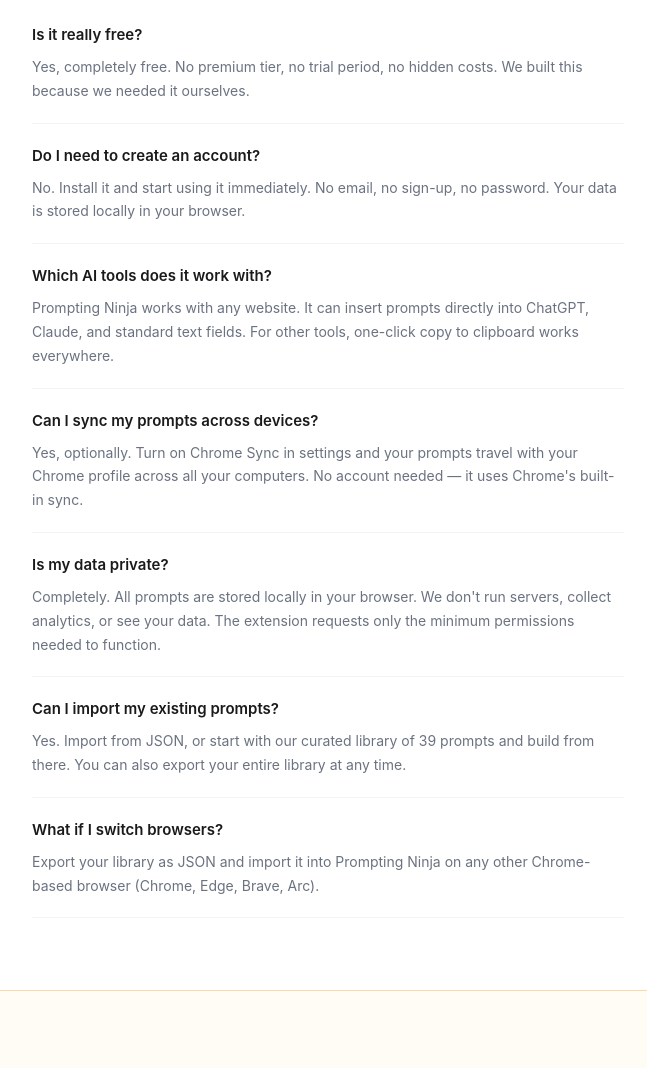
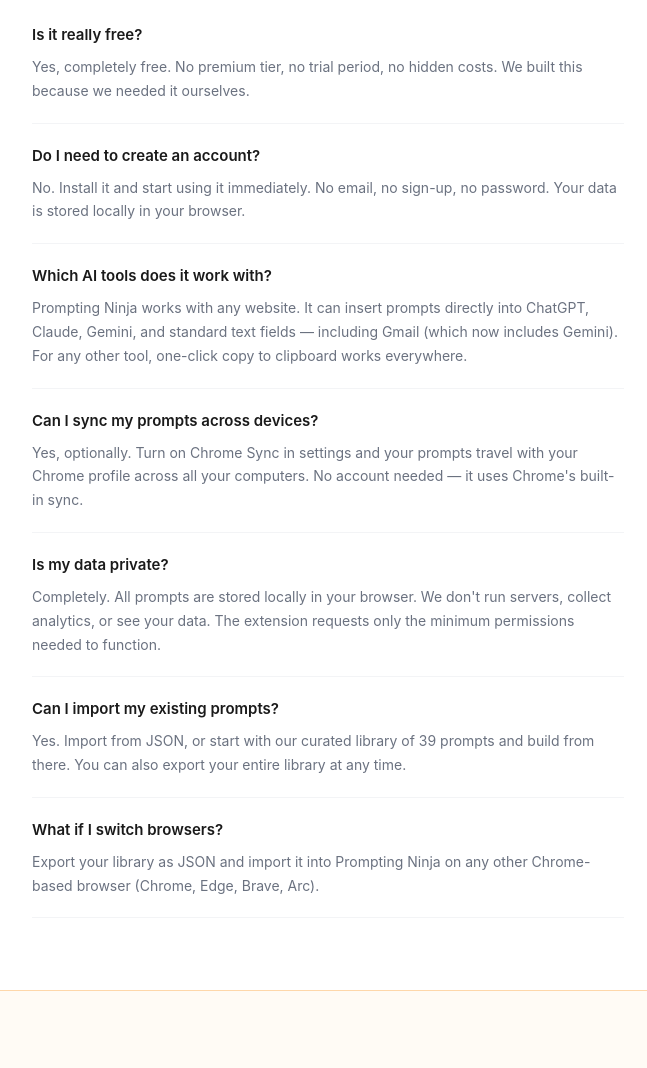
Before and after one commit to krystianzajac/prompting-ninja-site, a plain HTML site: page index.html in a window 1280 px wide. Shown: the part 4459-5527 px from the top of the page, without its empty margins (312-959 px from the left). Drawn offline with Linux system fonts and the light colour scheme.

Commit message:
Fix FAQ: add Gmail/Gemini, footer cleanup

```diff
--- a/index.html
+++ b/index.html
@@ -751,7 +751,7 @@
 
     <div class="faq-item">
       <h4>Which AI tools does it work with?</h4>
-      <p>Prompting Ninja works with any website. It can insert prompts directly into ChatGPT, Claude, and standard text fields. For other tools, one-click copy to clipboard works everywhere.</p>
+      <p>Prompting Ninja works with any website. It can insert prompts directly into ChatGPT, Claude, Gemini, and standard text fields — including Gmail (which now includes Gemini). For any other tool, one-click copy to clipboard works everywhere.</p>
     </div>
 
     <div class="faq-item">
```
